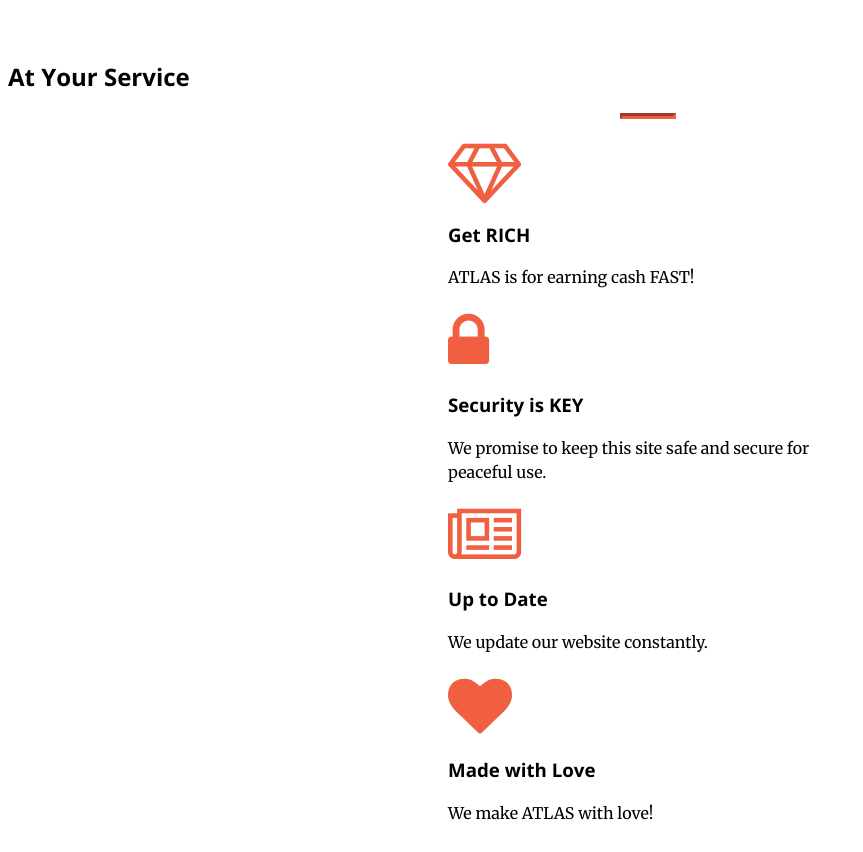
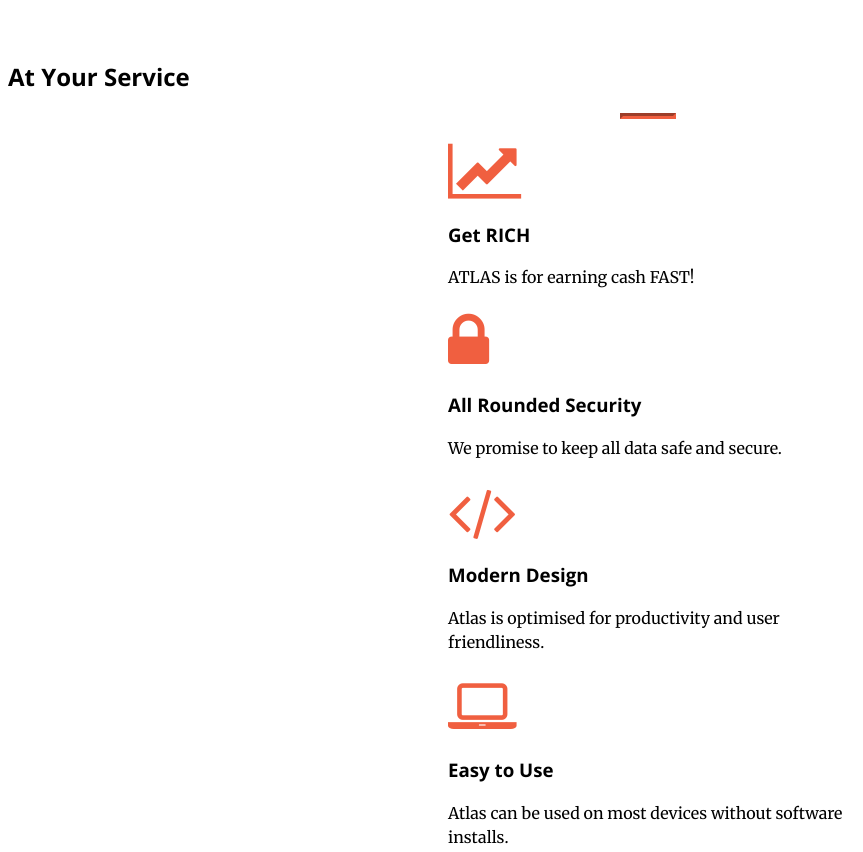
Before and after one commit to npmcdn-to-unpkg-bot/ATLAS, a website: page app_client/home/home.view.html in a window 1280 px wide. Shown: the part 1380-2232 px from the top of the page, without its empty margins (0-863 px from the left). Drawn offline with nearby package versions, Linux system fonts and the light colour scheme; files that its build step writes are made by us from their sources; files whose address does not match are found by name.

Commit message:
Make everything great again. Only about and login page left

```diff
--- a/app_client/home/home.view.html
+++ b/app_client/home/home.view.html
@@ -14,14 +14,14 @@
         <div class="container-fluid">
             <!-- Brand and toggle get grouped for better mobile display -->
             <div class="navbar-header">
-                <button type="button" class="navbar-toggle collapsed" data-toggle="collapse" data-target="#bs-example-navbar-collapse-1">
+                <button type="button" class="navbar-toggle collapsed" ng-init="isCollapsed = true" ng-click="isCollapsed = !isCollapsed">
                     <span class="sr-only">Toggle navigation</span> Menu <i class="fa fa-bars"></i>
                 </button>
                 <a class="navbar-brand page-scroll" href="/">ATLAS</a>
             </div>
 
             <!-- Collect the nav links, forms, and other content for toggling -->
-            <div class="collapse navbar-collapse" id="bs-example-navbar-collapse-1">
+            <div class="navbar-collapse" ng-class="{collapse: isCollapsed}">
                 <ul class="nav navbar-nav navbar-right">
                     <li>
                         <a class="page-scroll" href="/">Meet ATLAS</a>
@@ -79,7 +79,7 @@
             <div class="row">
                 <div class="col-lg-3 col-md-6 text-center">
                     <div class="service-box">
-                        <i class="fa fa-4x fa-diamond text-primary sr-icons"></i>
+                        <i class="fa fa-4x fa-line-chart text-primary sr-icons"></i>
                         <h3>Get RICH</h3>
                         <p class="text-muted">ATLAS is for earning cash FAST!</p>
                     </div>
@@ -87,22 +87,22 @@
                 <div class="col-lg-3 col-md-6 text-center">
                     <div class="service-box">
                         <i class="fa fa-4x fa-lock text-primary sr-icons"></i>
-                        <h3>Security is KEY</h3>
-                        <p class="text-muted">We promise to keep this site safe and secure for peaceful use.</p>
+                        <h3>All Rounded Security</h3>
+                        <p class="text-muted">We promise to keep all data safe and secure.</p>
                     </div>
                 </div>
                 <div class="col-lg-3 col-md-6 text-center">
                     <div class="service-box">
-                        <i class="fa fa-4x fa-newspaper-o text-primary sr-icons"></i>
-                        <h3>Up to Date</h3>
-                        <p class="text-muted">We update our website constantly.</p>
+                        <i class="fa fa-4x fa-code text-primary sr-icons"></i>
+                        <h3>Modern Design</h3>
+                        <p class="text-muted">Atlas is optimised for productivity and user friendliness.</p>
                     </div>
                 </div>
                 <div class="col-lg-3 col-md-6 text-center">
                     <div class="service-box">
-                        <i class="fa fa-4x fa-heart text-primary sr-icons"></i>
-                        <h3>Made with Love</h3>
-                        <p class="text-muted">We make ATLAS with love!</p>
+                        <i class="fa fa-4x fa-laptop text-primary sr-icons"></i>
+                        <h3>Easy to Use</h3>
+                        <p class="text-muted">Atlas can be used on most devices without software installs.</p>
                     </div>
                 </div>
             </div>
```
